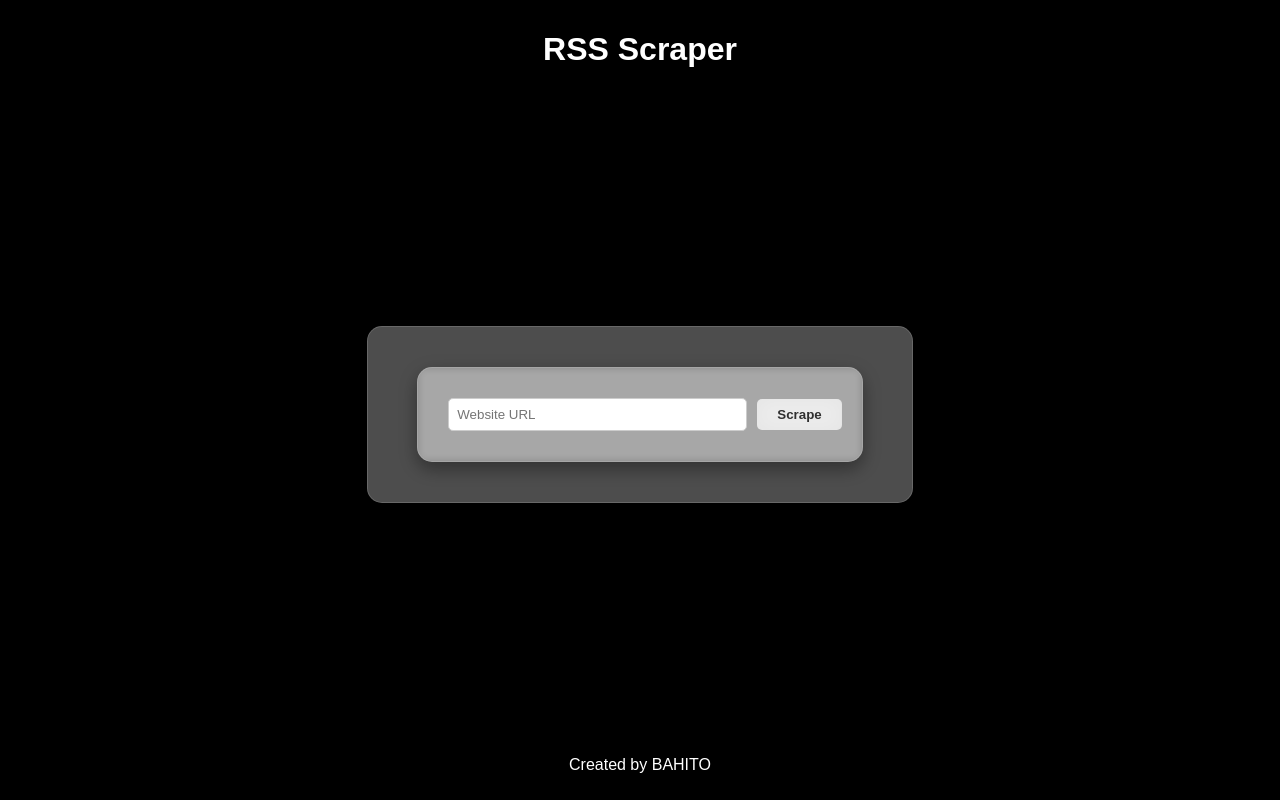
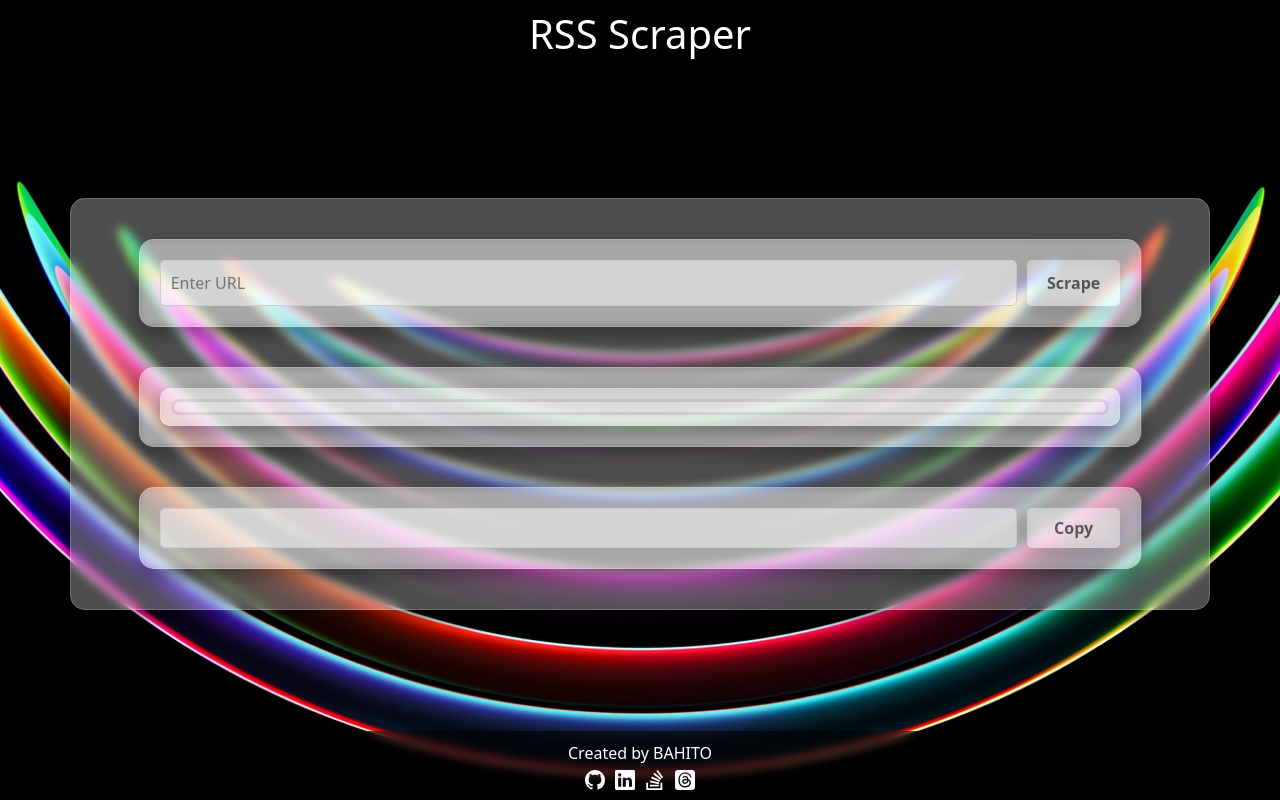
Before and after one commit to pedubitu/rss_scraper, a plain HTML site: page index.html in a window 1280 px wide. Drawn offline with nearby package versions, Linux system fonts and the light colour scheme.

Commit message:
Initial commit

```diff
--- a/index.html
+++ b/index.html
@@ -5,29 +5,38 @@
     <meta name="viewport" content="width=device-width, initial-scale=1.0">
     <title>RSS Scraper</title>
     <link rel="stylesheet" href="style.css">
+    <link href="https://cdn.jsdelivr.net/npm/bootstrap@5.3.3/dist/css/bootstrap.min.css" rel="stylesheet" integrity="sha384-QWTKZyjpPEjISv5WaRU9OFeRpok6YctnYmDr5pNlyT2bRjXh0JMhjY6hW+ALEwIH" crossorigin="anonymous">
 </head>
 <body>
     <header>
         <h1>RSS Scraper</h1>
     </header>
     <main>
-        <div class="bento-box container">
-            <div class="bento-box flex-container search-container">
-                <input class="text-put" type="text" id="urlInput" placeholder="Website URL">
-                <button class="button" onclick="scrapeRSS()" id="srcapeBtn">Scrape</button>
+        <div class="glassmorph container">
+            <div class="glassmorph flex-container search-container">
+                <input class="text-put url-input" inputmode="url" type="url" id="urlInput" placeholder="Enter URL">
+                <button class="button scrapeBtn" onclick="scrapeRSS()" id="scrapeBtn">Scrape</button>
             </div>
-            <div class="bento-box flex-container hidden loading-container" id="loadingContainer">
-                <div id="loadingBar" class="loading-bar"></div>
+            <div class="glassmorph flex-container loading-container" id="loadingContainer">
+                <progress id="progressBar" max="100"></progress>
             </div>
-            <div class="bento-box flex-container hidden result-container" id="resultContainer">
-                <output class="text-put" id="resultLinkContainer"></output>
-                <button class="button" onclick="copyToClipboard()" id="copyBtn">Copy</button>
+            <div class="glassmorph flex-container result-container " id="resultContainer">
+                <output class="text-put rss-output" type="text" id="rssOutput"></output>
+                <button class="button copyBtn" onclick="copyToClipboard()" id="copyBtn">Copy</button>
             </div>
         </div>
     </main>
     <footer>
         <p>Created by BAHITO</p>
+        <div class="social-media">
+            <a href="https://github.com/pedrobahito"><svg xmlns="http://www.w3.org/2000/svg" width="20" height="20" fill="white" class="bi bi-github" viewBox="0 0 16 16"><path d="M8 0C3.58 0 0 3.58 0 8c0 3.54 2.29 6.53 5.47 7.59.4.07.55-.17.55-.38 0-.19-.01-.82-.01-1.49-2.01.37-2.53-.49-2.69-.94-.09-.23-.48-.94-.82-1.13-.28-.15-.68-.52-.01-.53.63-.01 1.08.58 1.23.82.72 1.21 1.87.87 2.33.66.07-.52.28-.87.51-1.07-1.78-.2-3.64-.89-3.64-3.95 0-.87.31-1.59.82-2.15-.08-.2-.36-1.02.08-2.12 0 0 .67-.21 2.2.82.64-.18 1.32-.27 2-.27s1.36.09 2 .27c1.53-1.04 2.2-.82 2.2-.82.44 1.1.16 1.92.08 2.12.51.56.82 1.27.82 2.15 0 3.07-1.87 3.75-3.65 3.95.29.25.54.73.54 1.48 0 1.07-.01 1.93-.01 2.2 0 .21.15.46.55.38A8.01 8.01 0 0 0 16 8c0-4.42-3.58-8-8-8"/></svg></a>
+            <a href="https://www.linkedin.com/in/bahito/"><svg xmlns="http://www.w3.org/2000/svg" width="20" height="20" fill="white" class="bi bi-linkedin" viewBox="0 0 16 16"><path d="M0 1.146C0 .513.526 0 1.175 0h13.65C15.474 0 16 .513 16 1.146v13.708c0 .633-.526 1.146-1.175 1.146H1.175C.526 16 0 15.487 0 14.854zm4.943 12.248V6.169H2.542v7.225zm-1.2-8.212c.837 0 1.358-.554 1.358-1.248-.015-.709-.52-1.248-1.342-1.248S2.4 3.226 2.4 3.934c0 .694.521 1.248 1.327 1.248zm4.908 8.212V9.359c0-.216.016-.432.08-.586.173-.431.568-.878 1.232-.878.869 0 1.216.662 1.216 1.634v3.865h2.401V9.25c0-2.22-1.184-3.252-2.764-3.252-1.274 0-1.845.7-2.165 1.193v.025h-.016l.016-.025V6.169h-2.4c.03.678 0 7.225 0 7.225z"/></svg></a>
+            <a href="https://stackoverflow.com/users/19404192/bahito"><svg xmlns="http://www.w3.org/2000/svg" width="20" height="20" fill="white" class="bi bi-stack-overflow" viewBox="0 0 16 16"><path d="M12.412 14.572V10.29h1.428V16H1v-5.71h1.428v4.282z"/><path d="M3.857 13.145h7.137v-1.428H3.857zM10.254 0 9.108.852l4.26 5.727 1.146-.852zm-3.54 3.377 5.484 4.567.913-1.097L7.627 2.28l-.914 1.097zM4.922 6.55l6.47 3.013.603-1.294-6.47-3.013zm-.925 3.344 6.985 1.469.294-1.398-6.985-1.468z"/></svg></a>
+            <a href="https://www.threads.net/@pedrobahito"><svg xmlns="http://www.w3.org/2000/svg" width="20" height="20" fill="white" class="bi bi-threads-fill" viewBox="0 0 16 16"><path d="M6.81 9.204c0-.41.197-1.062 1.727-1.062.469 0 .758.034 1.146.121-.124 1.606-.91 1.818-1.674 1.818-.418 0-1.2-.218-1.2-.877Z"/><path d="M2.59 16h10.82A2.59 2.59 0 0 0 16 13.41V2.59A2.59 2.59 0 0 0 13.41 0H2.59A2.59 2.59 0 0 0 0 2.59v10.82A2.59 2.59 0 0 0 2.59 16M5.866 5.91c.567-.81 1.315-1.126 2.35-1.126.73 0 1.351.246 1.795.711.443.466.696 1.132.754 1.983q.368.154.678.363c.832.559 1.29 1.395 1.29 2.353 0 2.037-1.67 3.806-4.692 3.806-2.595 0-5.291-1.51-5.291-6.004C2.75 3.526 5.361 2 8.033 2c1.234 0 4.129.182 5.217 3.777l-1.02.264c-.842-2.56-2.607-2.968-4.224-2.968-2.675 0-4.187 1.628-4.187 5.093 0 3.107 1.69 4.757 4.222 4.757 2.083 0 3.636-1.082 3.636-2.667 0-1.079-.906-1.595-.953-1.595-.177.925-.651 2.482-2.733 2.482-1.213 0-2.26-.838-2.26-1.936 0-1.568 1.488-2.136 2.663-2.136.44 0 .97.03 1.247.086 0-.478-.404-1.296-1.426-1.296-.911 0-1.16.288-1.45.624l-.024.027c-.202-.135-.875-.601-.875-.601Z"/></svg></a>
+        </div>
+
     </footer>
+    <script src="https://cdn.jsdelivr.net/npm/bootstrap@5.3.3/dist/js/bootstrap.bundle.min.js" integrity="sha384-YvpcrYf0tY3lHB60NNkmXc5s9fDVZLESaAA55NDzOxhy9GkcIdslK1eN7N6jIeHz" crossorigin="anonymous"></script>
     <script src="script.js"></script>
 </body>
 </html>
--- a/script.js
+++ b/script.js
@@ -1,25 +1,10 @@
 function scrapeRSS() {
     const urlInput = document.getElementById('urlInput').value;
-    const loadingContainer = document.getElementById('loadingContainer');
-    const resultContainer = document.getElementById('resultContainer');
-
-    loadingContainer.style.display = 'block';
-    resultContainer.style.display = 'none';
-
-
-    setTimeout(() => {
-        const rssLink = 'https://example.com/rss';
-        const loadingContainer = document.getElementById('loadingContainer');
-        const resultContainer = document.getElementById('resultContainer');
-        const resultContent = document.getElementById('resultContent');
-        loadingContainer.style.display = 'none';
-        resultContainer.style.display = 'block';
-        resultContent.textContent = rssLink;
-    }, 3000);
+    fetch(`http://localhost:5000/scrape_rss?url=${encodeURIComponent(urlInput)}`)
+        .then(response => response.json())
+        .then(data => {
+            const outputArea = document.getElementById('outputArea');
+            outputArea.textContent = JSON.stringify(data, null, 2);
+        })
+        .catch(error => console.error('Error:', error));
 }
-
-function copyToClipboard() {
-    const rssLink = document.getElementById('resultContent').textContent;
-    navigator.clipboard.writeText(rssLink);
-    alert('RSS link copied to clipboard!');
-}
--- a/style.css
+++ b/style.css
@@ -1,7 +1,11 @@
+/* Base Styles */
 body {
-  background: url(/rss-wallpaper.jpeg) no-repeat center center fixed, #000000;
+  background-attachment: fixed;
   background-color: #000000;
-  background-size: auto;
+  background-image: url('/images/rss-wallpaper.jpeg');
+  background-repeat: no-repeat;
+  background-position: center;
+  background-size: cover;
   display: flex;
   flex-direction: column;
   font-family: Arial, sans-serif;
@@ -10,150 +14,182 @@ body {
   min-height: 100vh;
 }
 
-header {
-  background: rgba(0, 0, 0, 0.7);
+header, footer {
+  backdrop-filter: blur(5px);
+  background: rgba(0, 0, 0, 0.5);
   -webkit-backdrop-filter: blur(5px);
-  background-color: #000000;
-  backdrop-filter: blur(5px);
-  color: #fff;
+  color: white;
   padding: 10px 0;
   text-align: center;
 }
 
+/* Main Styles */
 main {
   align-items: center;
   display: flex;
-  flex-grow: 1;
-  justify-content: center;
+  flex-direction: column;
+  justify-content: space-between;
 }
 
-footer {
-  backdrop-filter: blur(5px);
-  background: rgba(0, 0, 0, 0.7);
-  -webkit-backdrop-filter: blur(5px);
-  background-color: #000000;
-  color: #fff;
-  padding: 10px 0;
+/* Container Styles */
+.container {
+  align-items: center;
+  display: flex;
+  flex-direction: column;
+  justify-content: center;
   text-align: center;
+  width: 90%;
 }
 
-.bento-box {
-  align-items: center;
+.flex-container {
+  display: flex;
+  flex-direction: row;
+  width: 90%;
+}
+
+.loading-container {
+/*   display: none; */
+  margin-top: 10px;
+  padding: 10px;
+}
+
+/* Glassmorphic Styles */
+.glassmorph {
   border-radius: 15px;
   backdrop-filter: blur(5px);
   background: rgba(255, 255, 255, 0.3);
   -webkit-backdrop-filter: blur(5px);
-  border: 1px solid rgba(255, 255, 255, 0.15);
+  border: 1px solid rgba(255, 255, 255, 0.2);
   box-shadow: 0 8px 16px 0 rgba(0, 0, 0, 0.2), 0 6px 20px 0 rgba(0, 0, 0, 0.19);
   margin: 20px;
   padding: 20px;
 }
 
-.container {
-  display: flex;
-  flex-direction: column;
-  justify-content: center;
-  text-align: center;
-}
-
-.flex-container {
-  display: flex;
-  flex-direction: row;
-  width: 80%;
-}
-
-.loading-container {
-  display: none;
-  margin-top: 20px;
-}
-
-.loading-bar {
-  animation: progress 3s infinite;
-  background: linear-gradient(
-    to right,
-    red,
-    orange,
-    yellow,
-    green,
-    blue,
-    indigo,
-    violet
-  );
+/* Progress Styles */
+progress {
   border-radius: 10px;
-  height: 20px;
+  backdrop-filter: blur(5px);
+  background: rgba(255, 255, 255, 0.3);
+  -webkit-backdrop-filter: blur(5px);
+  border: 1px solid rgba(255, 255, 255, 0.2);
+  box-shadow: 0 8px 16px 0 rgba(0, 0, 0, 0.2), 0 6px 20px 0 rgba(0, 0, 0, 0.19);
+  height: 100%;
+  padding: 10px;
   width: 100%;
 }
 
-.result-container {
-  display: none;
-  margin-top: 20px;
-  width: 80%;
+/* Webkit Progress Styles */
+::-webkit-progress-inner-element {
+  border: 3px solid rgba(0, 0, 0, 0.082);
+  border-radius: 10px;
+  height: 100%;
+  width: 100%;
 }
 
-.search-container {
-  display: flex;
+::-webkit-progress-bar {
+  background: rgba(255, 255, 255, 0.199);
+  border-radius: 10px;
+  height: 10px;
+}
+
+::-webkit-progress-value {
+  border-radius: 10px;
+  backdrop-filter: blur(15px);
+  background: linear-gradient(45deg,
+  #ff000080,
+  #ff730080,
+  #fffb0080,
+  #48ff0080,
+  #00ffd580,
+  #002bff80,
+  #7a00ff80,
+  #ff00c880);
+  -webkit-backdrop-filter: blur(30px);
+}
+
+/* Search and Result Styles */
+.search-container, .result-container {
   justify-content: center;
   margin-top: 20px;
 }
 
-.result-container.hidden {
-  display: none;
-}
-
-.hidden {
-  display: none;
-}
-
-.text-put {
-  color: #000;
-  margin: 10px;
-}
-
-@keyframes progress {
-  0% {
-    width: 0;
-  }
-  100% {
-    width: 100%;
-  }
-}
-
-input[type="text"] {
+/* Input and Output Styles */
+input[type="url"], output {
+  background-color: rgba(255, 255, 255, 0.5);
   border: 1px solid #ccc;
   border-radius: 5px;
   margin-right: 10px;
-  padding: 8px;
-  width: 300px;
+  padding: 10px;
 }
 
-output {
-  border: 1px solid #ccc;
-  border-radius: 5px;
-  margin-right: 10px;
-  padding: 8px;
+.text-put{
   width: 100%;
 }
+
+/* Button Styles */
 button {
   backdrop-filter: blur(10px);
-  background-color: rgba(255, 255, 255, 0.7);
+  background-color: rgba(255, 255, 255, 0.3);
   -webkit-backdrop-filter: blur(10px);
   border: none;
-  border-radius: 5px;
-  color: rgba(0, 0, 0, 0.8);
+  box-shadow: 0 12px 16px 0 rgba(0, 0, 0, 0.1), 0 17px 50px 0 rgba(0, 0, 0, 0.1);
+  color: rgba(0, 0, 0, 0.6);
   cursor: pointer;
   font-weight: bolder;
   padding: 8px 20px;
-  transition-duration: 0.4s;
+  transition: background-color 0.9s ease;
+  width: 100px;
 }
 
-.button:hover {
-  background-color: white;
-  box-shadow: 0 12px 16px 0 rgba(0, 0, 0, 0.24),
-    0 17px 50px 0 rgba(0, 0, 0, 0.19);
-  color: rgba(0, 0, 0, 0.8);
+.button{
+  border-radius: 5px;
 }
+
 .button:active {
   background-color: #d5d5d5;
   box-shadow: 0 3px #666;
   transform: translateX(1px);
 }
+
+.button:hover {
+  animation: glowing infinite;
+  background: linear-gradient(45deg,
+    #ff000080,
+    #ff730080,
+    #EDF252,
+    #48ff0080,
+    #5EEAC4,
+    #002bff80,
+    #7a00ff80,
+    #FD28A6);
+    color: white;
+  filter: blur(0.5px);
+  transition: background-color 0.3s ease;
+}
+
+/* Link Styles */
+a {
+  color: white;
+  padding: 3px;
+  text-decoration: none;
+}
+
+a:hover {
+  animation: glowing infinite;
+  background: linear-gradient(45deg,
+  #ff000080,
+  #ff730080,
+  #fffb0080,
+  #48ff0080,
+  #00ffd580,
+  #002bff80,
+  #7a00ff80,
+  #ff00c880);
+  border-radius: 3px;
+  filter: blur(0.5px);
+  transition: opacity .5s ease-in-out;
+}
+
+.social-media{
+  margin-top: -15px;
+}
```
Also changed, not shown: images/rss-wallpaper.jpeg (added), 2 other files.
